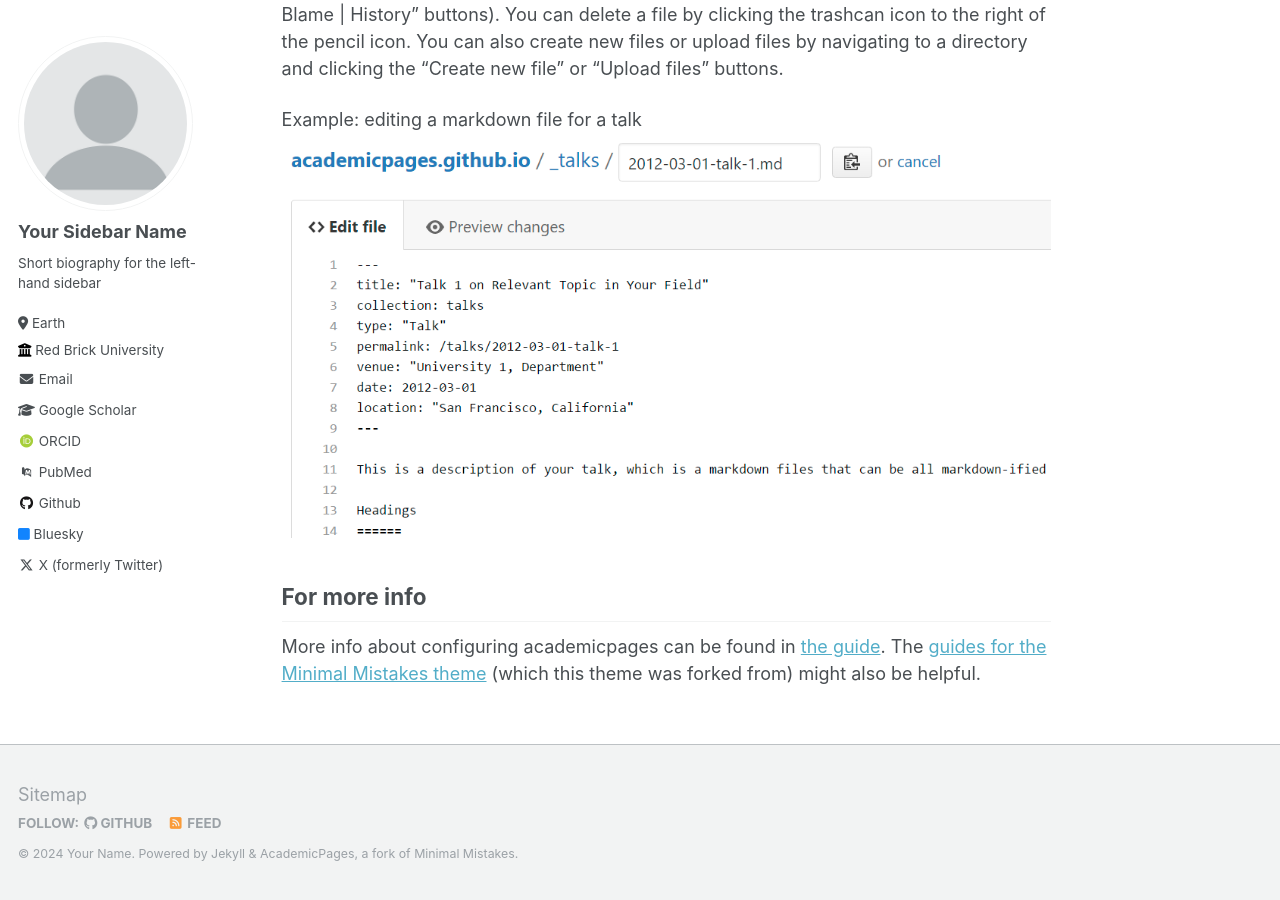
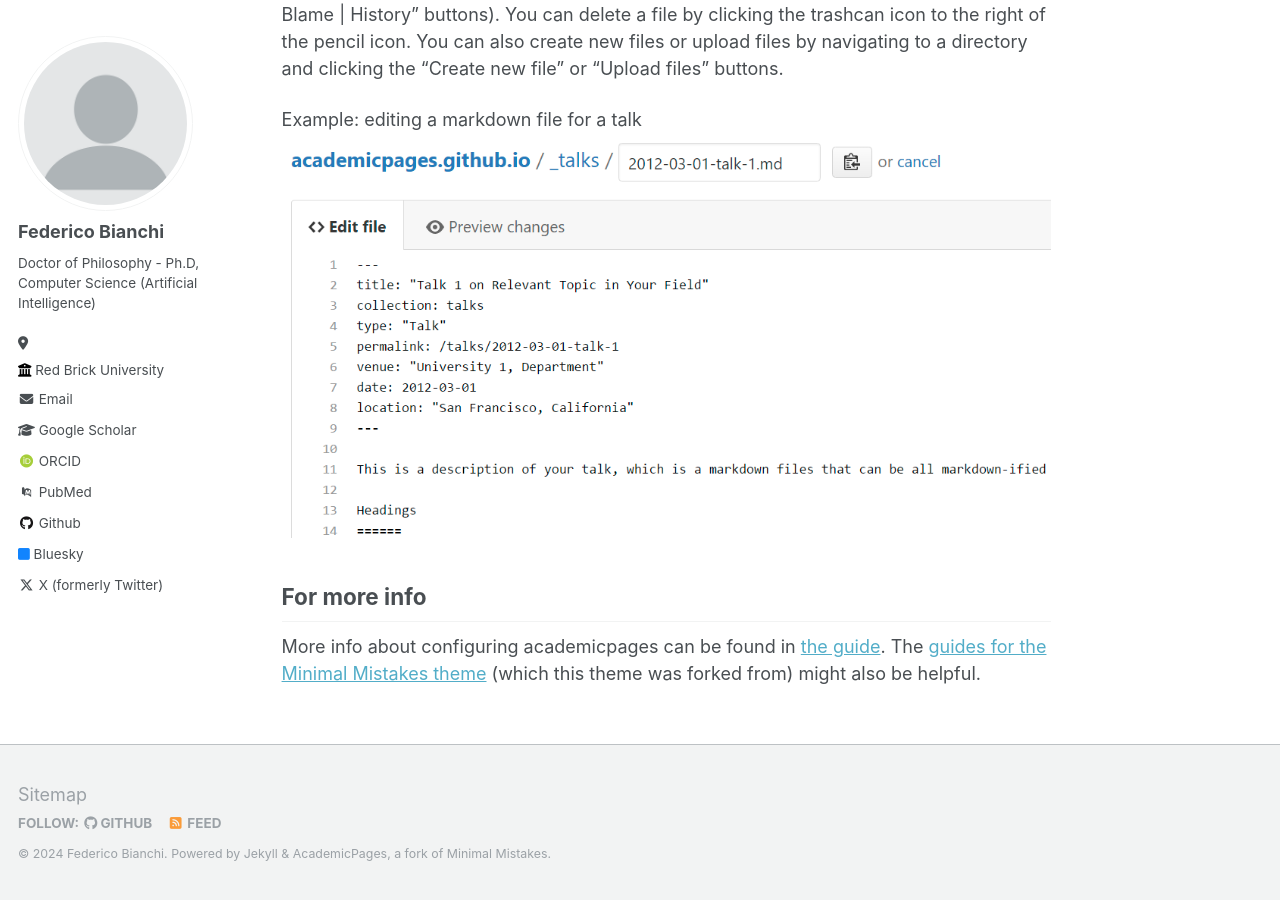
Before and after one commit to federicobianchi501/federicobianchi501.github.io, a Jekyll site: the page built from _pages/about.md, in a window 1280 px wide and 900 px high, scrolled down 2463 px. Built offline with Jekyll 4.4.1, drawn with Linux system fonts in a browser that asks for light colours; some web fonts are replaced.

Commit message:
Update _config.yml

```diff
--- a/_config.yml
+++ b/_config.yml
@@ -10,7 +10,7 @@
 locale                   : "en-US"
 title                    : "Federico Bianchi"
 title_separator          : "Doctor of Philosophy - Ph.D, Computer Science (Artificial Intelligence)"
-name                     : &name "Your Name"
+name                     : &name "Federico Bianchi"
 description              : &description "personal description"
 url                      : https://federicobianchi501.github.io # the base hostname & protocol for your site e.g. "https://mmistakes.github.io"
 baseurl                  : "" # the subpath of your site, e.g. "/blog"
@@ -22,13 +22,13 @@ repository               : "federicobianchi501/federicobianchi501.github.io"
 author:
   # Biographic information
   avatar           : "profile.png"
-  name             : "Your Sidebar Name"
+  name             : "Federico Bianchi"
   pronouns         : # example: "she/her"
-  bio              : "Short biography for the left-hand sidebar"
-  location         : "Earth"
+  bio              : "Doctor of Philosophy - Ph.D, Computer Science (Artificial Intelligence)"
+  location         : ""
   employer         : "Red Brick University"
   uri              : # URL
-  email            : "none@example.org"
+  email            : "federicobianchi501@gmail.com"
 
   # Academic websites
   arxiv            : # URL - Update with the correct link to your profile
```
